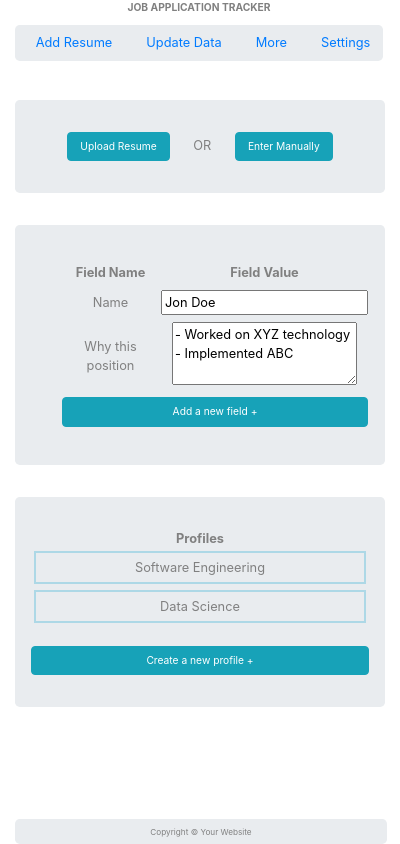
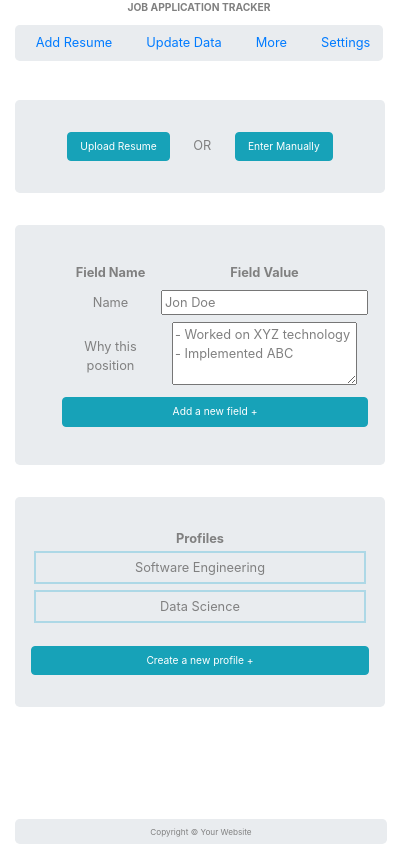
Before and after one commit to jayjagtap/Autofill-Buddy, a browser extension: page popup.html in a window 400 px wide. Drawn offline with nearby package versions, Linux system fonts and the light colour scheme.

Commit message:
minor update

```diff
--- a/main-style.css
+++ b/main-style.css
@@ -45,6 +45,9 @@ nav{
     margin-top: 100px;
     text-align: center;
 }
+input[type=text], textarea{
+    color: gray;
+}
 .content button{
     font-size: 0.8em !important;
     margin-left: 20px;
```
